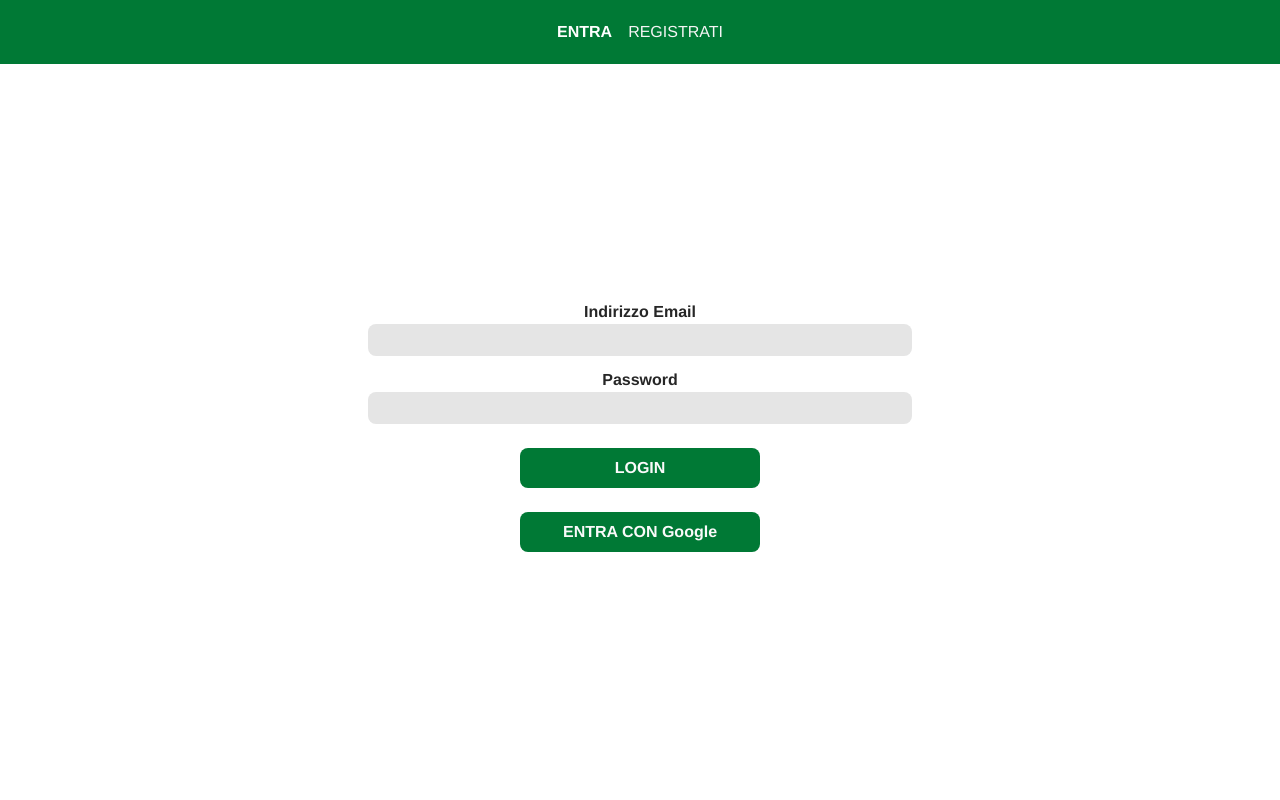
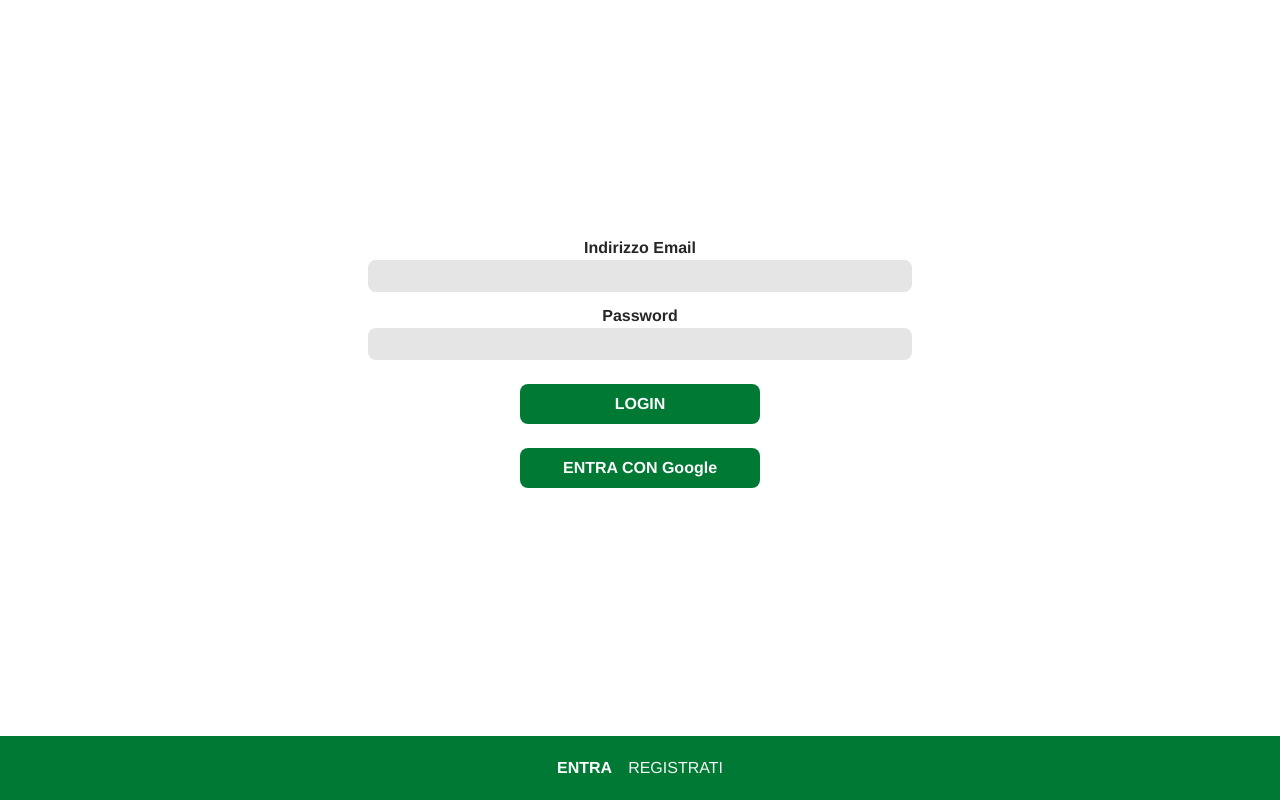
Before and after one commit to mcafi/calcettoWeb, a Vue app: page /login in a window 1280 px wide. Built offline with nearby package versions, Linux system fonts and the light colour scheme.

Commit message:
bottom navbar

```diff
--- a/public/index.html
+++ b/public/index.html
@@ -1,17 +1,21 @@
 <!DOCTYPE html>
-<html lang="">
-  <head>
+<html lang="it">
+
+<head>
     <meta charset="utf-8">
     <meta http-equiv="X-UA-Compatible" content="IE=edge">
+    <meta name="theme-color" content="#007935">
     <meta name="viewport" content="width=device-width,initial-scale=1.0">
     <link rel="icon" href="<%= BASE_URL %>favicon.ico">
-    <title><%= htmlWebpackPlugin.options.title %></title>
-  </head>
-  <body>
-    <noscript>
-      <strong>We're sorry but <%= htmlWebpackPlugin.options.title %> doesn't work properly without JavaScript enabled. Please enable it to continue.</strong>
-    </noscript>
+
+    <title>
+        <%= htmlWebpackPlugin.options.title %>
+    </title>
+</head>
+
+<body>
     <div id="app"></div>
     <!-- built files will be auto injected -->
-  </body>
+</body>
+
 </html>
--- a/src/App.vue
+++ b/src/App.vue
@@ -3,21 +3,22 @@
 </template>
 
 <style lang="postcss">
+
 body {
   height: 100vh;
+  height: -webkit-fill-available;
 }
 
-* {
-  box-sizing: border-box;
+html {
+  height: -webkit-fill-available;
 }
 
 #app {
+  @apply text-black text-center;
   font-family: Avenir, Helvetica, Arial, sans-serif;
   -webkit-font-smoothing: antialiased;
   -moz-osx-font-smoothing: grayscale;
-  text-align: center;
-  color: #2c3e50;
-  height: 100%;
+  height: -webkit-fill-available;
 }
 
 .textHeader {
--- a/src/views/Home.vue
+++ b/src/views/Home.vue
@@ -1,13 +1,13 @@
 <template>
   <div class="page">
-    <Nav />
     <div class="textHeader">Partite</div>
-    <div class="container p-5 overflow-y-auto">
+    <div class="container flex-1 p-5 overflow-y-auto">
       <ul v-if="matchList.length">
         <MatchItem v-for="match of matchList" :key="match.id" :match="match"/>
       </ul>
       <p v-cloak v-else>Caricamento...</p>
     </div>
+    <Nav />
   </div>
 </template>
 
--- a/src/views/Login.vue
+++ b/src/views/Login.vue
@@ -1,6 +1,5 @@
 <template>
     <div class="h-full flex flex-col page">
-        <LoginNav />
         <form @submit.prevent="login()" class="container mx-auto p-12 sm:w-3/6 m-auto">
             <label for="loginEmail">Indirizzo Email</label>
             <input id="loginEmail" type="email" v-model="email">
@@ -9,6 +8,7 @@
             <button type="submit">LOGIN</button>
             <button type="button" @click="googleSignIn()">ENTRA CON Google</button>
         </form>
+        <LoginNav />
     </div>
 </template>
 <script>
--- a/src/views/Profile.vue
+++ b/src/views/Profile.vue
@@ -1,8 +1,7 @@
 <template>
-    <div class="page">
-        <Nav />
+    <div class="page h-100 flex flex-col">
         <div class="textHeader">{{ user.name }}</div>
-        <div class="container overflow-y-auto mx-auto p-5">
+        <div class="container overflow-y-auto mx-auto flex-1 p-5">
             <h2 class="text-lg text-left">{{ user.username }}</h2>
             <div class="text-left px-5">
                 <router-link to="/settings">
@@ -20,6 +19,7 @@
             </ul>
             <p v-cloak v-else class="my-4">Non hai ancora partecipato a una partita</p>
         </div>
+        <Nav />
     </div>
 </template>
 
--- a/tailwind.config.js
+++ b/tailwind.config.js
@@ -1,7 +1,7 @@
 const colors = require("tailwindcss/colors")
 
 module.exports = {
-    //purge: { content: ['./public/**/*.html', './src/**/*.vue'] },
+    purge: { content: ['./public/**/*.html', './src/**/*.vue'] },
     darkMode: "media", // or 'media' or 'class'
     theme: {
         colors: {
```
